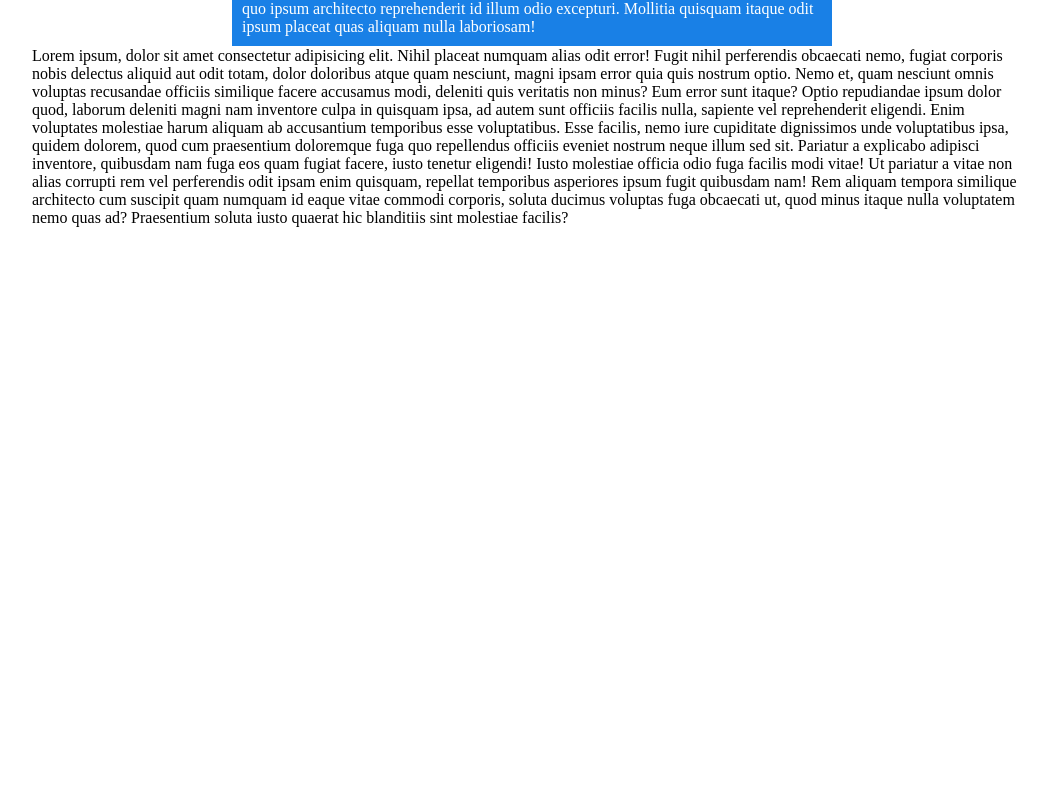
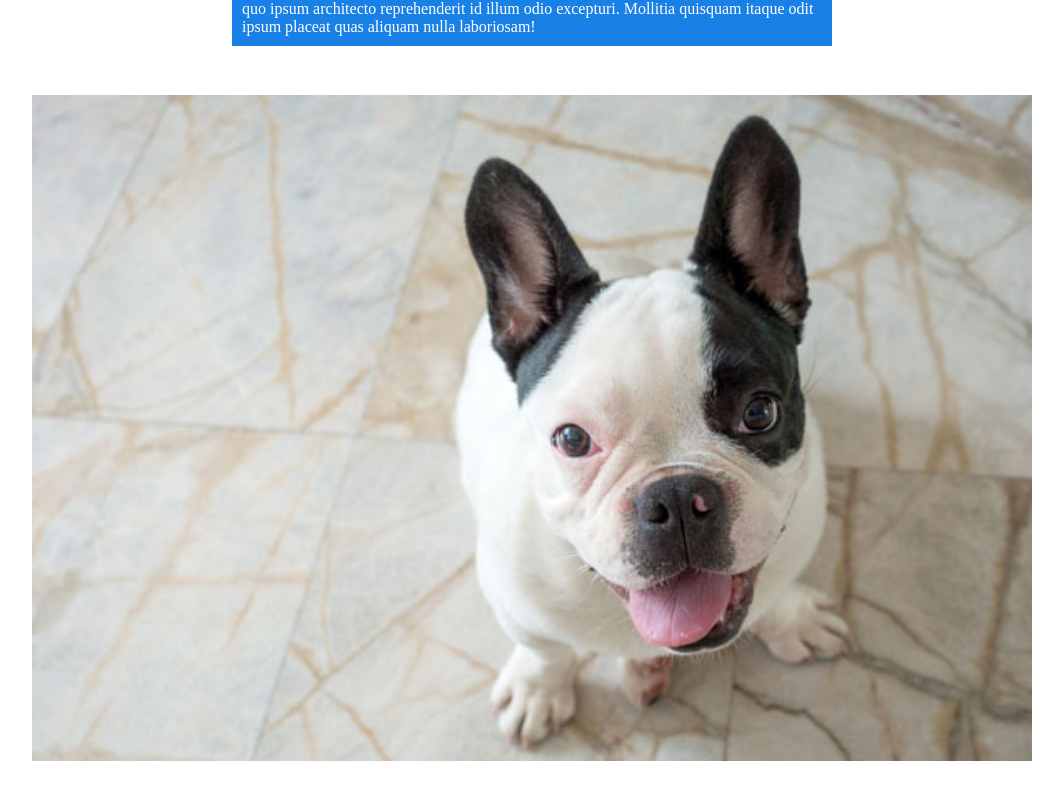
Before and after one commit to yskf0327/drawer-and-tab, a plain HTML site: page index.html in a window 1280 px wide. Shown: the part 539-1338 px from the top of the page, without its empty margins (108-1171 px from the left). Drawn offline with Linux system fonts and the light colour scheme.

Commit message:
画像セクション追加

```diff
--- a/css/style.css
+++ b/css/style.css
@@ -48,6 +48,10 @@ body.open {
 .container {
   width: min(94%, 1000px);
   margin: 0 auto;
+}
+
+.section + .section {
+  margin-top: 3rem;
 }
 
 /* header */
--- a/index.html
+++ b/index.html
@@ -28,6 +28,7 @@
       </div>
     </header>
     <main class="main">
+      <section class="section">
         <div class="container tab-menu-wrapper">
           <ol class="tab-button-wrapper">
             <li><button class="tab-button active" aria-controls="panel01">Tab1</button></li>
@@ -53,10 +54,12 @@
             </div>
           </div>
         </div>
+      </section>
+      <section class="section">
         <div class="container">
-        Lorem ipsum, dolor sit amet consectetur adipisicing elit. Nihil placeat numquam alias odit error! Fugit nihil perferendis obcaecati nemo, fugiat corporis nobis delectus aliquid aut odit totam, dolor doloribus atque quam nesciunt, magni ipsam error quia quis nostrum optio. Nemo et, quam nesciunt omnis voluptas recusandae officiis similique facere accusamus modi, deleniti quis veritatis non minus? Eum error sunt itaque? Optio repudiandae ipsum dolor quod, laborum deleniti magni nam inventore culpa in quisquam ipsa, ad autem sunt officiis facilis nulla, sapiente vel reprehenderit eligendi. Enim voluptates molestiae harum aliquam ab accusantium temporibus esse voluptatibus. Esse facilis, nemo iure cupiditate dignissimos unde voluptatibus ipsa, quidem dolorem, quod cum praesentium doloremque fuga quo repellendus officiis eveniet nostrum neque illum sed sit. Pariatur a explicabo adipisci inventore, quibusdam nam fuga eos quam fugiat facere, iusto tenetur eligendi! Iusto molestiae
-        officia odio fuga facilis modi vitae! Ut pariatur a vitae non alias corrupti rem vel perferendis odit ipsam enim quisquam, repellat temporibus asperiores ipsum fugit quibusdam nam! Rem aliquam tempora similique architecto cum suscipit quam numquam id eaque vitae commodi corporis, soluta ducimus voluptas fuga obcaecati ut, quod minus itaque nulla voluptatem nemo quas ad? Praesentium soluta iusto quaerat hic blanditiis sint molestiae facilis?
+          <img src="./img/image01.jpg" alt="" />
         </div>
+      </section>
     </main>
     <footer class="footer"></footer>
     <script src="js/app.js"></script>
```
Lines whose indentation alone changed are shown as unchanged.
